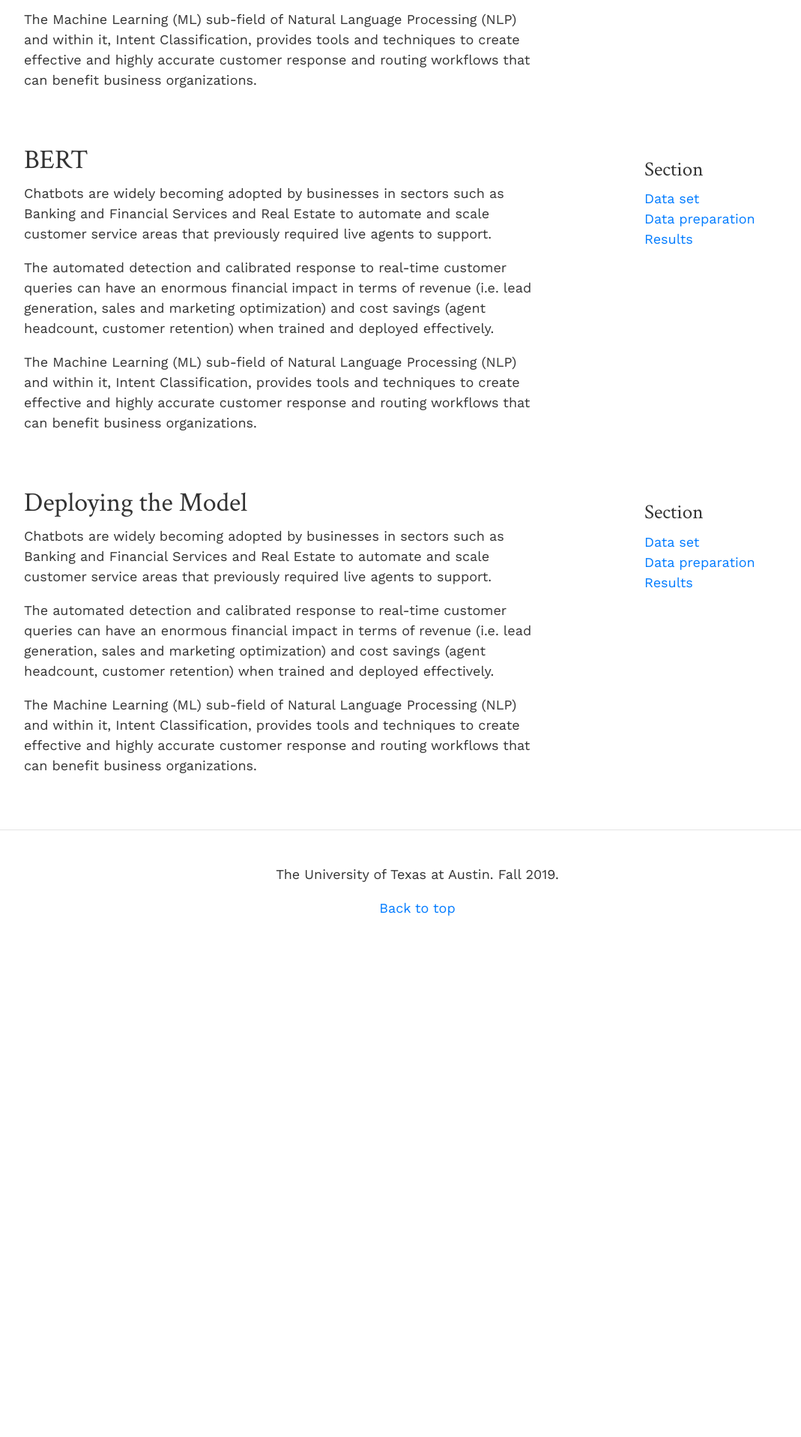
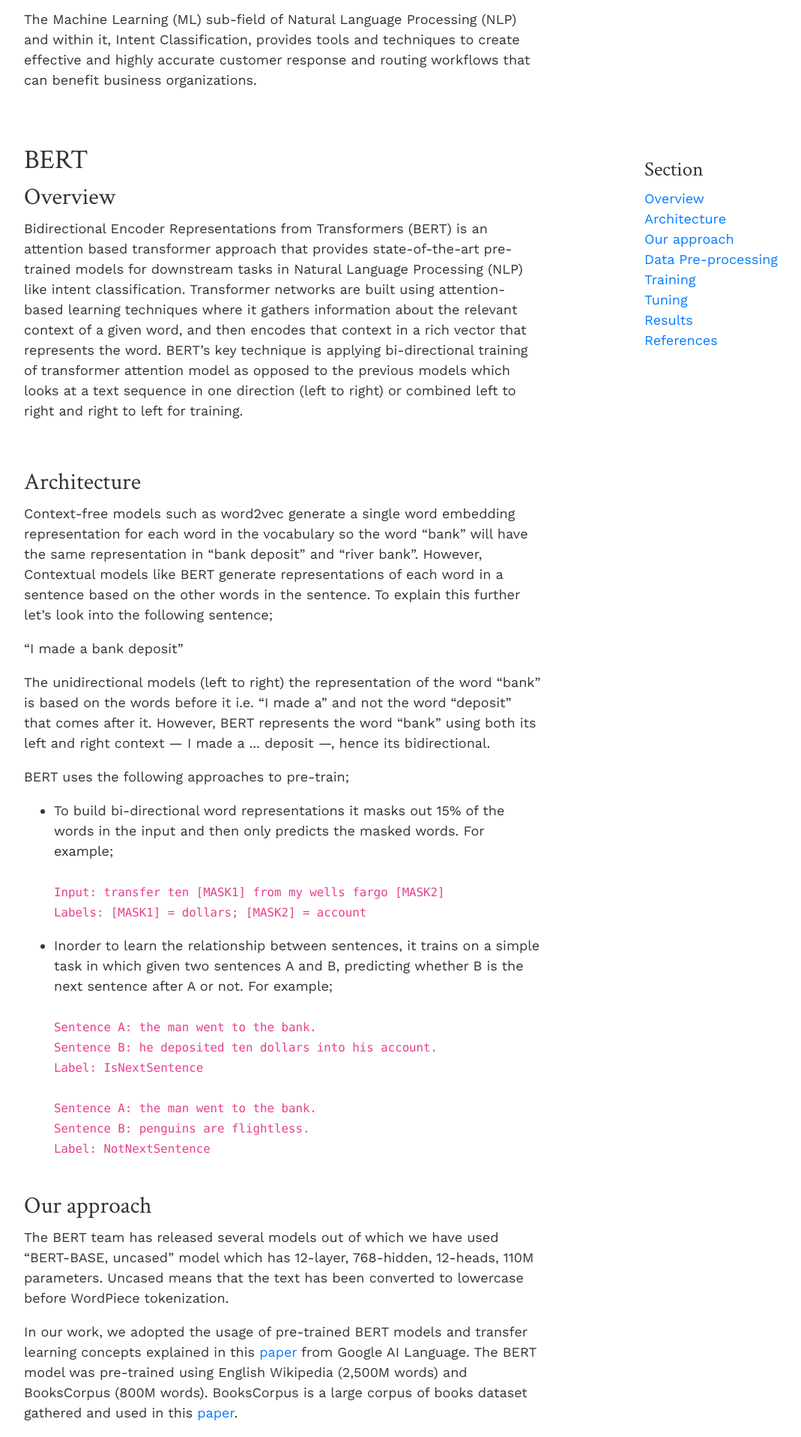
Before and after one commit to acary/chatbot-sml, a Flask app: page / in a window 1280 px wide. Shown: the part 2131-4047 px from the top of the page at 75% size, without its empty margins (83-1152 px from the left). Before the commit the page ends 3352 px from the top, so only its background shows below. Run offline with Flask 2, Linux system fonts and the light colour scheme; some libraries are stand-ins or nearby versions.

Commit message:
BERT report

```diff
--- a/templates/bert.html
+++ b/templates/bert.html
@@ -4,16 +4,83 @@
 
     <div class="blog-post">
 
-      <h2>BERT</h2>
+      <h2 id="bert">BERT</h2>
+       <h3 id="bert-overview">Overview</h3>
 
-      <p>Chatbots are widely becoming adopted by businesses in sectors such as Banking and Financial Services and Real Estate to automate and scale customer service areas that previously required live agents to support.<p>
+      <p>Bidirectional Encoder Representations from Transformers (BERT) is an attention based transformer approach that provides state-of-the-art pre-trained models for downstream tasks in Natural Language Processing (NLP) like intent classification. Transformer networks are built using attention-based learning techniques where it gathers information about the relevant context of a given word, and then encodes that context in a rich vector that represents the word. BERT’s key technique is applying bi-directional training of transformer attention model as opposed to the previous models which looks at a text sequence in one direction (left to right) or combined left to right and right to left for training. <p>
+      <br>
+       <h3 id="bert-architecture">Architecture</h3>
 
-      <p>The automated detection and calibrated response to real-time customer queries can have an enormous financial impact in terms of revenue (i.e. lead generation, sales and marketing optimization) and cost savings (agent headcount,
-        customer
-        retention) when trained and deployed effectively.</p>
+        <p>Context-free models such as word2vec generate a single word embedding representation for each word in the vocabulary so the word “bank” will have the same representation in “bank deposit” and “river bank”. However, Contextual models like BERT generate representations of each word in a sentence based on the other words in the sentence.  To explain this further let’s look into the following sentence;
+<p>
+        <p>“I made a bank deposit”</p>
 
-      <p>The Machine Learning (ML) sub-field of Natural Language Processing (NLP) and within it, Intent Classification, provides tools and techniques to create effective and highly accurate customer response and routing workflows that can
-        benefit business organizations.</p>
+        <p>The unidirectional models (left to right) the representation of the word “bank” is based on the words before it i.e. “I made a” and not the word “deposit” that comes after it. However, BERT represents the word “bank” using both its left and right context — I made a ... deposit —, hence its bidirectional.</p>
+
+        <p>BERT uses the following approaches to pre-train;</p>
+         <ul>
+             <li>To build bi-directional word representations it masks out 15% of the words in the input and then only predicts the masked words. For example;</li>
+             <br>
+             <p><code>Input: transfer ten [MASK1] from my wells fargo [MASK2]<br>
+                Labels: [MASK1] = dollars; [MASK2] = account</code>
+            </p>
+            <li>Inorder to learn the relationship between sentences, it trains on a simple task in which given two sentences A and B, predicting whether B is the next sentence after A or not. For example;</li>
+             <br>
+             <p><code>Sentence A: the man went to the bank.<br>
+                Sentence B: he deposited ten dollars into his account.<br>
+                Label: IsNextSentence</code><br> <br>
+
+                <code>Sentence A: the man went to the bank.<br>
+                Sentence B: penguins are flightless.<br>
+                Label: NotNextSentence</code></p>
+         </ul>
+        <br>
+
+        <h3 id="bert-approach">Our approach</h3>
+
+        <p>The BERT team has released several models out of which we have used “BERT-BASE, uncased” model which has 12-layer, 768-hidden, 12-heads, 110M parameters. Uncased means that the text has been converted to lowercase before WordPiece tokenization.</p>
+
+        <p>In our work, we adopted the usage of pre-trained BERT models and transfer learning concepts explained in this <a href="https://arxiv.org/pdf/1810.04805.pdf" target="_blank">paper</a> from Google AI Language. The BERT model was pre-trained using English Wikipedia (2,500M words)  and BooksCorpus (800M words). BooksCorpus is a large corpus of books dataset gathered and used in this <a href="https://arxiv.org/pdf/1506.06724.pdf" target="_blank">paper</a>.</p>
+
+        <p>We have used simpletransformers a library built on top of huggingface transformers library to build a multi class intent classification on the banking domain dataset.</p>
+        <br>
+
+        <h3 id="bert-data-preprocessing">Data Pre-processing</h3>
+        <p>We have extracted the banking domain related data for our intent classification task from the dataset mentioned in this paper - <a href="https://arxiv.org/pdf/1909.02027.pdf" target="_blank">An Evaluation Dataset for Intent Classification and Out-of-Scope Prediction</a>. This dataset contains 150 intents ranging across various domains, each intent consists of 100 training records, 20 validation records and 30 test records, all present in a single csv file. From this we used (data_pre_processing.ipynb) to extract the banking related intents into train.csv, val.csv and test.csv files. We also provided numeric coding mapping for each of the intents which is required for the BERT model.</p>
+
+        <h3 id="bert-model-training">Training</h3>
+        <p>For training the BERT model, we extracted 10 intents from the pre-processed dataset with each intent containing 100 records. The train.csv file has two columns viz. “text” column containing the text that need to be classified and “labels” column containing the numbers (0-9) that corresponds to each of the intents that text belongs as shown in the screenshot below;</p>
+        <div class="text-center">
+        <img src="{{ url_for('static', filename='img/BERT_training_dataset.jpg')}}" alt="BERT training dataset">
+        </div>
+        <br>
+
+        <h3 id="bert-model-tuning">Tuning</h3>
+        <p>We used a max sequence length of 128 for the input text with a training batch size of 5 and 4 epochs.</p>
+        <div class="text-center">
+        <img src="{{ url_for('static', filename='img/BERT_training_tuning.jpg')}}" alt="BERT tuning">
+        </div>
+
+        <br>
+        <h3 id="bert-results">Results</h3>
+        <p>The model did pretty well on the 300 records of the test set predicting correct classes for 291 records that is 97% accuracy. The screenshot below shows some of the correct and incorrect classifications</p>
+        <h5>Correct predictions</h5>
+        <div class="text-center">
+        <img src="{{ url_for('static', filename='img/BERT_correct_predictions.jpg')}}" alt="BERT correct predictions">
+        </div>
+        <br>
+        <h5>Incorrect predictions</h5>
+        <div class="text-center">
+        <img src="{{ url_for('static', filename='img/BERT_incorrect_predictions.jpg')}}" alt="BERT incorrect predictions">
+        </div>
+        <br>
+        <h3 id="bert-references">References</h3>
+        <ul>
+            <li>https://github.com/google-research/bert</li>
+            <li>https://pypi.org/project/simpletransformers/</li>
+            <li>https://github.com/huggingface/transformers</li>
+        </ul>
+
     </div><!-- /.media_list -->
 
   </div><!-- /.blog-main -->
@@ -26,9 +93,14 @@
     <div class="sidebar-module">
       <h4>Section</h4>
       <ol class="list-unstyled">
-        <li><a href="#">Data set</a></li>
-        <li><a href="#">Data preparation</a></li>
-        <li><a href="#">Results</a></li>
+        <li><a href="#bert-overview">Overview</a></li>
+        <li><a href="#bert-architecture">Architecture</a></li>
+        <li><a href="#bert-approach">Our approach</a></li>
+        <li><a href="#bert-data-preprocessing">Data Pre-processing</a></li>
+        <li><a href="#bert-model-training">Training</a></li>
+        <li><a href="#bert-model-tuning">Tuning</a></li>
+        <li><a href="#bert-results">Results</a></li>
+        <li><a href="#bert-references">References</a></li>
       </ol>
     </div>
     <div class="sidebar-module">
--- a/templates/intro.html
+++ b/templates/intro.html
@@ -39,7 +39,7 @@
       <ol class="list-unstyled">
         <li><a href="#">Introduction</a></li>
         <li><a href="#">Approach 1: ULMFiT</a></li>
-        <li><a href="#">Approach 2: BERT</a></li>
+        <li><a href="#bert">Approach 2: BERT</a></li>
         <li><a href="#">Deployment</a></li>
       </ol>
     </div>
```
Also changed, not shown: static/img/BERT_correct_predictions.jpg (added), static/img/BERT_incorrect_predictions.jpg (added), static/img/BERT_training_dataset.jpg (added), static/img/BERT_training_tuning.jpg (added).
